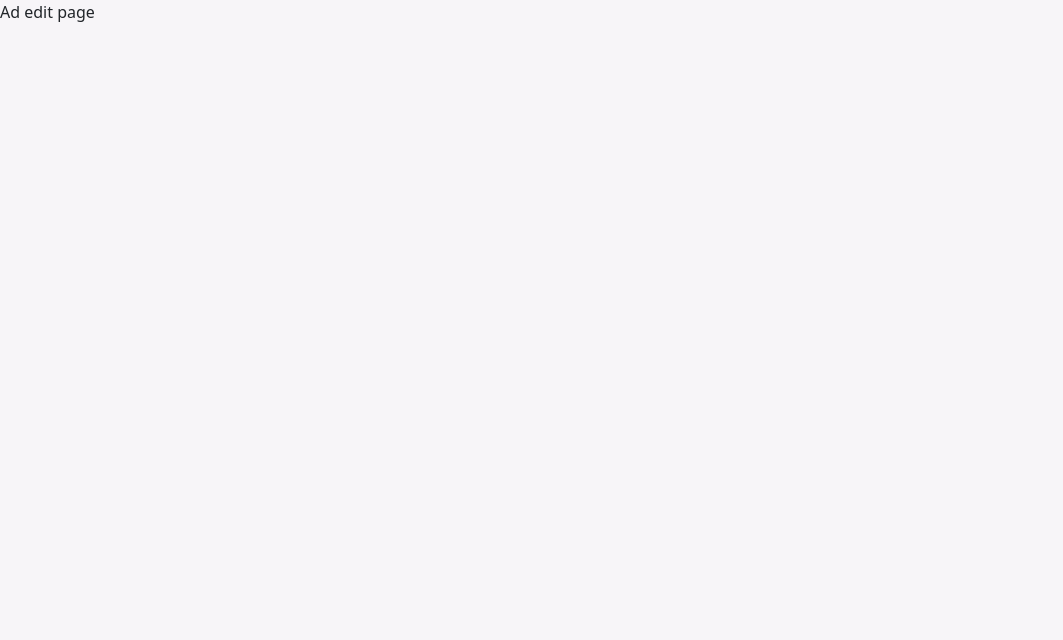
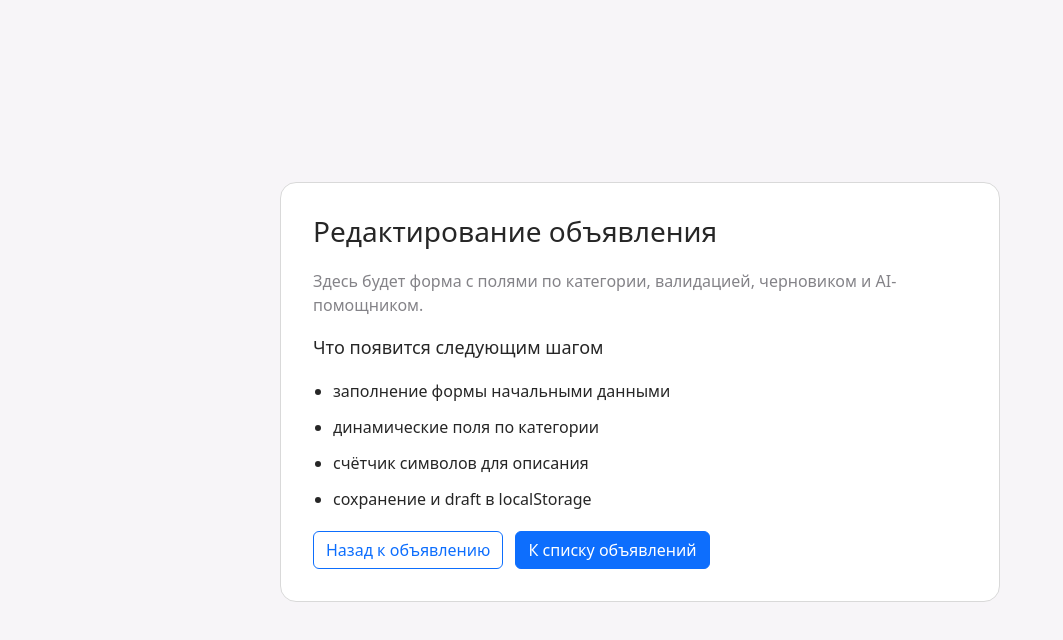
Before and after one commit to bdcry/seller-hub, a React (Vite) app in the folder frontend/: page /ads/1/edit in a window 1280 px wide. Shown: the top 640 px of the page, without its empty margins (0-1063 px from the left). Built offline with nearby package versions, Linux system fonts and the light colour scheme.

Commit message:
feat: add placeholder layout for edit page

```diff
--- a/frontend/src/app/App.tsx
+++ b/frontend/src/app/App.tsx
@@ -1,7 +1,8 @@
 import { Navigate, Route, Routes } from 'react-router-dom';
 import { AdsListPage } from '../pages/ads-list-page/ui/ads-list-page';
-import { AdDetailsPage } from '../pages/ad-details-page/ad-details-page';
+import { AdDetailsPage } from '../pages/ad-details-page/ui/ad-details-page';
 import { AdDetailsLayout } from './routes/ad-details-layout';
+import { AdEditPage } from '../pages/ad-edit-page/ui/ad-edit-page';
 import { AdsLayout } from './routes/ads-layout';
 
 const App = () => {
@@ -16,7 +17,7 @@ const App = () => {
 
             <Route path=":id" element={<AdDetailsLayout />}>
               <Route index element={<AdDetailsPage />} />
-              <Route path="edit" element={<div>Ad edit page</div>} />
+              <Route path="edit" element={<AdEditPage />} />
             </Route>
           </Route>
         </Routes>
--- a/frontend/src/pages/ad-details-page/ad-details-page.tsx
+++ b/frontend/src/pages/ad-details-page/ui/ad-details-page.tsx
@@ -1,7 +1,7 @@
 import { useQuery } from '@tanstack/react-query';
 import type { ReactElement } from 'react';
 import { useNavigate, useParams } from 'react-router-dom';
-import { getAdDetails } from '../../entities/ad/api/getAdDetails';
+import { getAdDetails } from '../../../entities/ad/api/getAdDetails';
 
 import styles from './ad-details-page.module.css';
 import { Alert, Button, Spinner } from 'react-bootstrap';
@@ -9,7 +9,7 @@ import {
   getMissingFields,
   getParamlabel,
   getParamValueLabel,
-} from '../../entities/ad/lib/get-param-labels';
+} from '../../../entities/ad/lib/get-param-labels';
 
 const placeholderImageSrc = '../../../public/placeholder-image.svg';
 
--- /dev/null
+++ b/frontend/src/pages/ad-edit-page/ui/ad-edit-page.module.css
@@ -0,0 +1,48 @@
+.page {
+  display: flex;
+  align-items: center;
+  justify-content: center;
+  min-height: 100vh;
+  padding: 32px 0 48px;
+}
+
+.card {
+  width: 100%;
+  max-width: 720px;
+  display: flex;
+  flex-direction: column;
+  gap: 20px;
+  padding: 32px;
+  border-radius: 16px;
+  background-color: var(--color-surface-primary);
+  border: 1px solid var(--color-border-soft);
+}
+
+.title {
+  font-size: 28px;
+  color: var(--color-text-primary);
+}
+
+.description {
+  font-size: 16px;
+  color: var(--color-text-muted);
+}
+
+.subtitle {
+  font-size: 18px;
+  color: var(--color-text-primary);
+}
+
+.list {
+  display: flex;
+  flex-direction: column;
+  gap: 12px;
+  padding-left: 20px;
+  list-style: disc;
+  color: var(--color-text-primary);
+}
+
+.actions {
+  display: flex;
+  gap: 12px;
+}
--- /dev/null
+++ b/frontend/src/pages/ad-edit-page/ui/ad-edit-page.tsx
@@ -0,0 +1,44 @@
+import type { ReactElement } from 'react';
+import { Button } from 'react-bootstrap';
+import { useNavigate } from 'react-router-dom';
+import styles from './ad-edit-page.module.css';
+
+export const AdEditPage = (): ReactElement => {
+  const navigate = useNavigate();
+
+  const handleGoBackToDetails = () => {
+    void navigate(-1);
+  };
+
+  const handleGoToAdsList = () => {
+    void navigate('/ads');
+  };
+
+  return (
+    <section className={styles.page}>
+      <div className={styles.card}>
+        <h1 className={styles.title}>Редактирование объявления</h1>
+        <p className={styles.description}>
+          Здесь будет форма с полями по категории, валидацией, черновиком и AI-помощником.
+        </p>
+
+        <h2 className={styles.subtitle}>Что появится следующим шагом</h2>
+        <ul className={styles.list}>
+          <li>заполнение формы начальными данными</li>
+          <li>динамические поля по категории</li>
+          <li>счётчик символов для описания</li>
+          <li>сохранение и draft в localStorage</li>
+        </ul>
+
+        <div className={styles.actions}>
+          <Button variant="outline-primary" onClick={handleGoBackToDetails}>
+            Назад к объявлению
+          </Button>
+          <Button variant="primary" onClick={handleGoToAdsList}>
+            К списку объявлений
+          </Button>
+        </div>
+      </div>
+    </section>
+  );
+};
```
Also changed, not shown: frontend/src/pages/ad-details-page/ui/ad-details-page.module.css (renamed from frontend/src/pages/ad-details-page/ad-details-page.module.css).
